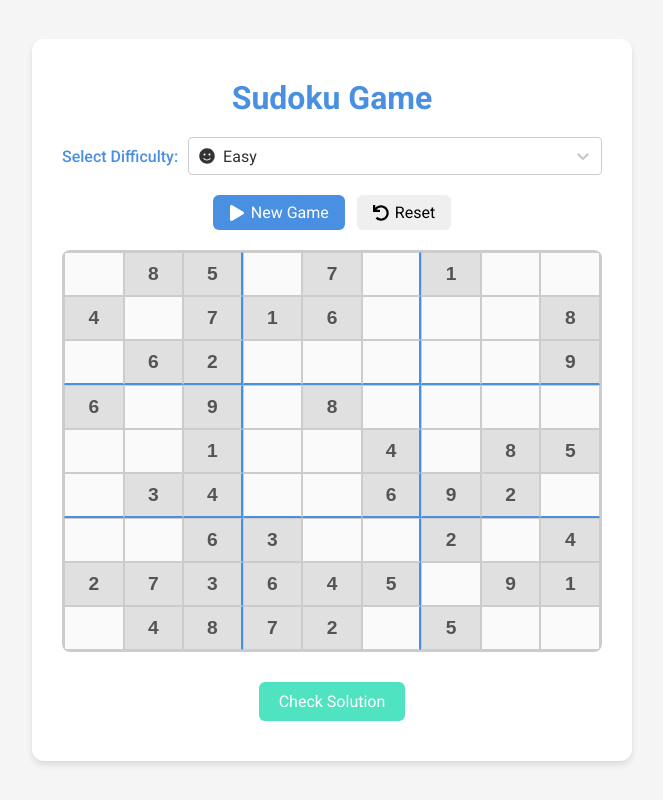
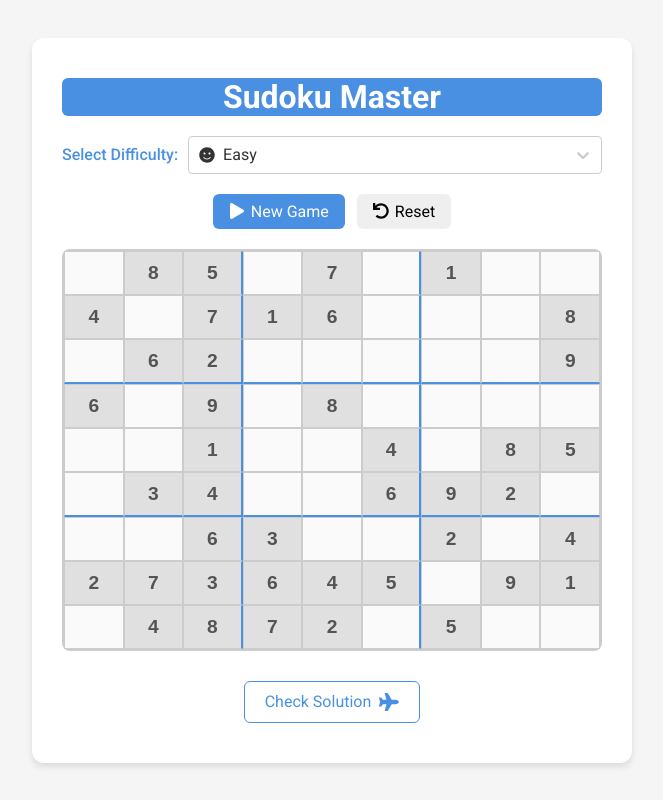
Before and after one commit to sammyl720/soduku-app, a React (Vite) app: page / in a window 1280 px wide. Shown: the whole page, without its empty margins (308-971 px from the left). Built offline with nearby package versions, Linux system fonts and the light colour scheme.

Commit message:
update appearance

```diff
--- a/src/App.module.css
+++ b/src/App.module.css
@@ -6,32 +6,57 @@
   width: clamp(375px, 90vw, 600px);
 }
 
+.header {
+  background-color: var(--color-primary);
+  color: var(--color-sudoku-background);
+  margin-bottom: 20px;
+  border-radius: 6px;
+}
+
 .appTitle {
   text-align: center;
   font-size: 2rem;
-  margin-bottom: 20px;
-  color: var(--color-primary);
 }
 
 .checkButton {
-  display: block;
   margin: 30px auto 0;
   padding: 10px 20px;
-  background-color: var(--color-secondary);
-  color: #fff;
-  border: none;
+  background-color: var(--color-sudoku-background);
+  color: var(--color-primary);
+  border: 1px solid currentColor;
   border-radius: 6px;
   font-size: 1rem;
-  transition: background-color 0.3s ease;
+  transition:
+    background-color 0.3s ease,
+    color 0.3s ease;
+  display: flex;
+  align-items: center;
+  justify-content: center;
+  gap: 8px;
+  cursor: pointer;
+}
+
+.icon {
+  font-size: 20px;
 }
 
 .checkButton:hover {
-  background-color: #3ac1a9;
+  background-color: var(--color-primary);
+  color: var(--color-sudoku-background);
 }
 
 @media (max-width: 600px) {
   .appContainer {
     padding: 20px 15px;
+  }
+
+  .header {
+    position: absolute;
+    top: 0;
+    left: 0;
+    width: 100%;
+    padding: 1rem;
+    border-radius: 0;
   }
 
   .appTitle {
--- a/src/App.tsx
+++ b/src/App.tsx
@@ -8,6 +8,7 @@ import SudokuGenerator, {
 } from './utils/soduku-generator/soduku-generator';
 import { ToastContainer, toast } from 'react-toastify';
 import ConfettiExplosion from './components/confetti-explosion/confetti-explosion';
+import { FaPlane } from 'react-icons/fa'; // Importing icons for difficulty levels
 
 const App: React.FC = () => {
   const [difficulty, setDifficulty] = useState<'easy' | 'medium' | 'hard'>(
@@ -96,7 +97,9 @@ const App: React.FC = () => {
 
   return (
     <div className={styles.appContainer}>
-      <h1 className={styles.appTitle}>Sudoku Game</h1>
+      <header className={styles.header}>
+        <h1 className={styles.appTitle}>Sudoku Master</h1>
+      </header>
       <DifficultySelector
         difficulty={difficulty}
         setDifficulty={setDifficulty}
@@ -109,6 +112,7 @@ const App: React.FC = () => {
       />
       <button className={styles.checkButton} onClick={checkSolution}>
         Check Solution
+        <FaPlane className={styles.icon} />
       </button>
       <ToastContainer
         position="top-right"
--- a/src/components/control/controls.module.css
+++ b/src/components/control/controls.module.css
@@ -16,6 +16,7 @@
   transition: background-color 0.3s ease;
   display: flex;
   align-items: center;
+  justify-content: center;
 }
 
 .newGameButton {
```
